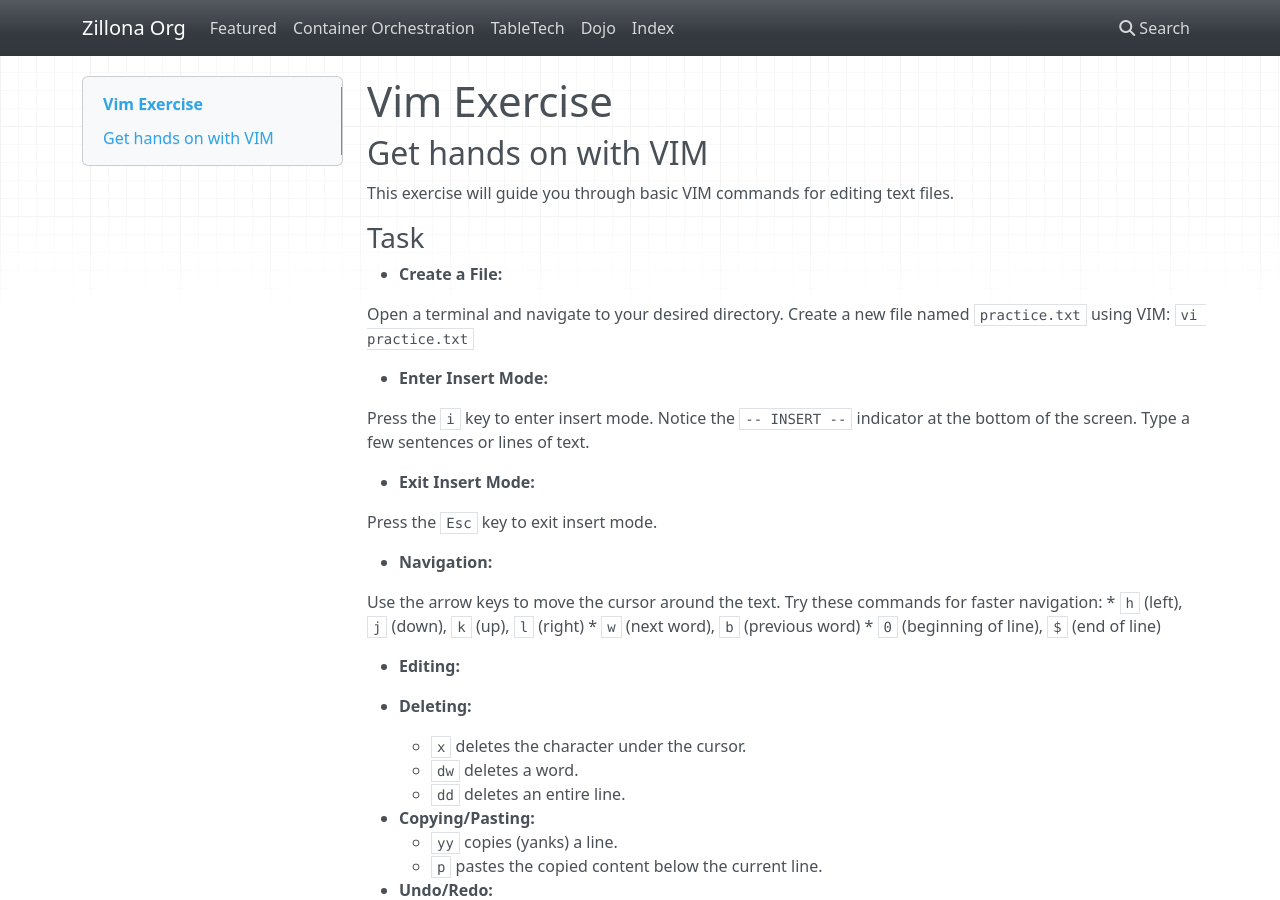
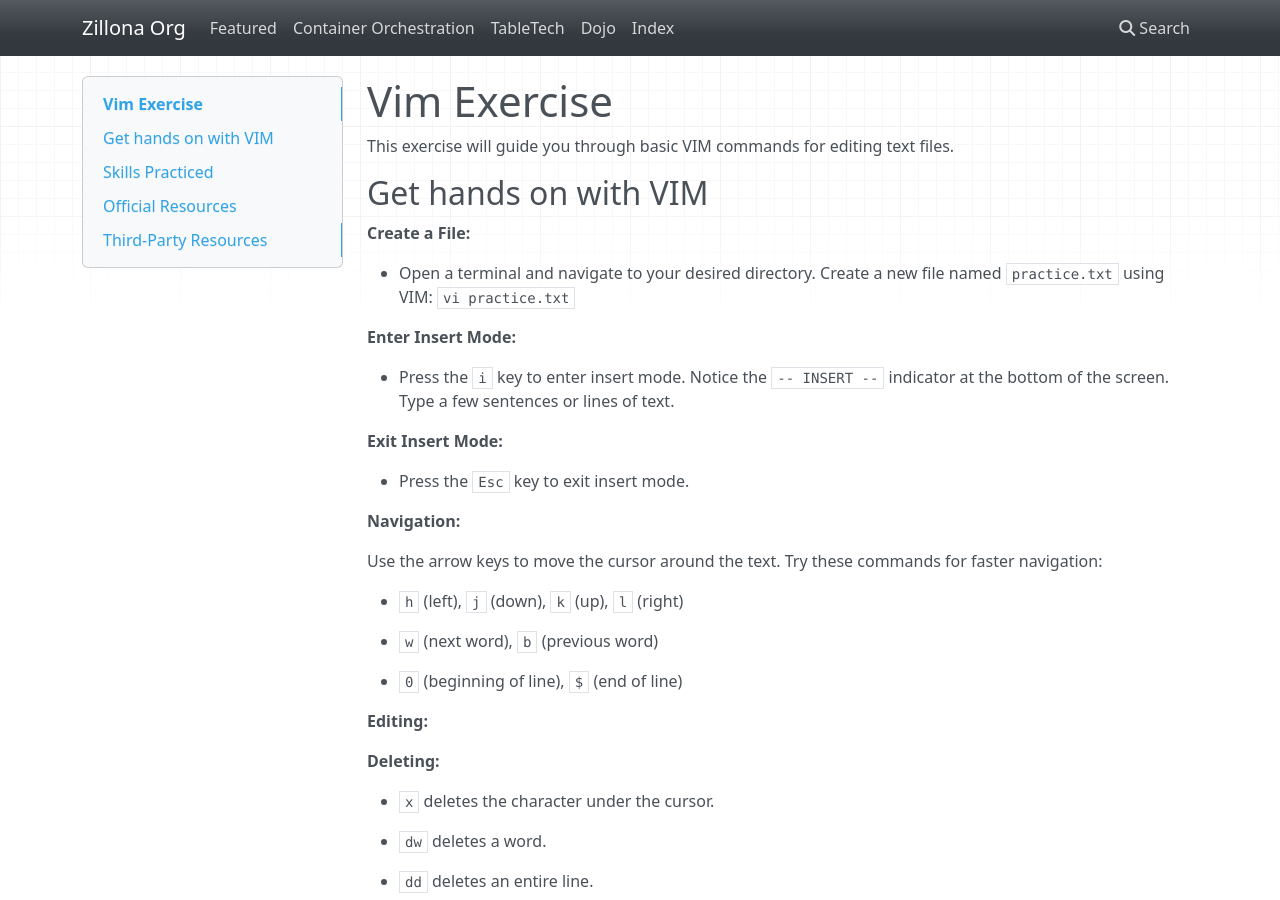
Before and after one commit to zillonaorg/Welcome, an MkDocs documentation site: the page built from docs/vim_exercise-1.md, in a window 1280 px wide and 900 px high. Built offline with MkDocs 1.6.1, drawn with Linux system fonts in a browser that asks for light colours; nearby versions of some CDN libraries.

Commit message:
Syntax updates

```diff
--- a/docs/vim_exercise-1.md
+++ b/docs/vim_exercise-1.md
@@ -1,72 +1,96 @@
 # Vim Exercise
+
+This exercise will guide you through basic VIM commands for editing text files.
 
 ## Get hands on with VIM
 
-This exercise will guide you through basic VIM commands for editing text files.
+**Create a File:**
 
-### Task
+  * Open a terminal and navigate to your desired directory. Create a new file named `practice.txt` using VIM: `vi practice.txt`
 
-* **Create a File:**
+**Enter Insert Mode:**
 
-  Open a terminal and navigate to your desired directory. Create a new file named `practice.txt` using VIM: `vi practice.txt`
+  * Press the `i` key to enter insert mode. Notice the `-- INSERT --` indicator at the bottom of the screen. Type a few sentences or lines of text.
 
-* **Enter Insert Mode:**
+**Exit Insert Mode:**
 
-  Press the `i` key to enter insert mode. Notice the `-- INSERT --` indicator at the bottom of the screen. Type a few sentences or lines of text.
+  * Press the `Esc` key to exit insert mode.
 
-* **Exit Insert Mode:**
-
-  Press the `Esc` key to exit insert mode.
-
-* **Navigation:**
+**Navigation:**
 
   Use the arrow keys to move the cursor around the text. Try these commands for faster navigation:
+
   * `h` (left), `j` (down), `k` (up), `l` (right)
+
   * `w` (next word), `b` (previous word)
+
   * `0` (beginning of line), `$` (end of line)
 
-* **Editing:**
+**Editing:**
 
-  * **Deleting:**
-    * `x` deletes the character under the cursor.
-    * `dw` deletes a word.
-    * `dd` deletes an entire line.
-  * **Copying/Pasting:**
-    * `yy` copies (yanks) a line.
-    * `p` pastes the copied content below the current line.
-  * **Undo/Redo:**
-    * `u` undoes the last action.
-    * `Ctrl-r` redoes the last undone action.
+**Deleting:**
 
-* **Saving and Exiting:**
+  * `x` deletes the character under the cursor.
 
-  * **Saving:**
-    * Type `:w` and press Enter to save the changes.
-  * **Exiting:**
-    * Type `:q` and press Enter to quit VIM if you've saved changes.
-    * Type `:q!` and press Enter to quit without saving changes.
+  * `dw` deletes a word.
 
-### Skills Practiced
+  * `dd` deletes an entire line.
+
+**Copying/Pasting:**
+
+  * `yy` copies (yanks) a line.
+
+  * `p` pastes the copied content below the current line.
+
+**Undo/Redo:**
+
+  * `u` undoes the last action.
+
+  * `Ctrl-r` redoes the last undone action.
+
+**Saving and Exiting:**
+
+**Saving:**
+
+  * Type `:w` and press Enter to save the changes.
+
+**Exiting:**
+
+  * Type `:q` and press Enter to quit VIM if you've saved changes.
+
+  * Type `:q!` and press Enter to quit without saving changes.
+
+## Skills Practiced
 
 This exercise introduces you to:
 
-* Opening and creating files with VIM
-* Entering and exiting insert mode
-* Basic navigation commands
-* Essential editing commands (deleting, copying, pasting, undo/redo)
-* Saving and exiting VIM
+  * Opening and creating files with VIM
+
+  * Entering and exiting insert mode
+
+  * Basic navigation commands
+
+  * Essential editing commands (deleting, copying, pasting, undo/redo)
+
+  * Saving and exiting VIM
 
 By practicing these commands, you'll start building a foundation for efficient text editing in VIM.
 
 
-### Official Resources
+## Official Resources
 
-* **Documentation:**
+**Documentation:**
+
   * Vim User Manual: This is the comprehensive reference for all Vim features. Unfortunately, there's no single, direct link to it, as it's integrated into the Vim editor itself. To access it, open Vim and type `:help` followed by the specific topic you want to explore (e.g., `:help insert`).
 
-### Third-Party Resources
-* Tutorials and Examples:
+## Third-Party Resources
+
+**Tutorials and Examples:**
+
   * Vim Tutorial: While not officially endorsed, this tutorial provides a good starting point: https://www.freecodecamp.org/news/vim-beginners-guide/
+
   * Learn Vimscript the Hard Way: This book offers a deep dive into Vim scripting: https://github.com/yuchao86/Learn-Vimscript-the-Hard-Way
+
   * Open Vim: A web-based interactive Vim tutorial: https://opensource.com/article/19/3/getting-started-vim
-* Note: Due to the nature of Vim, there might not be specific style guides or certifications associated with it. The community primarily relies on the extensive documentation and user-created resources.
+
+  * Note: Due to the nature of Vim, there might not be specific style guides or certifications associated with it. The community primarily relies on the extensive documentation and user-created resources.
```
